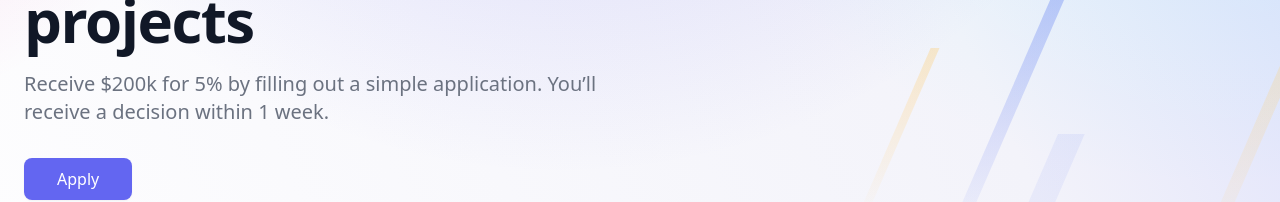
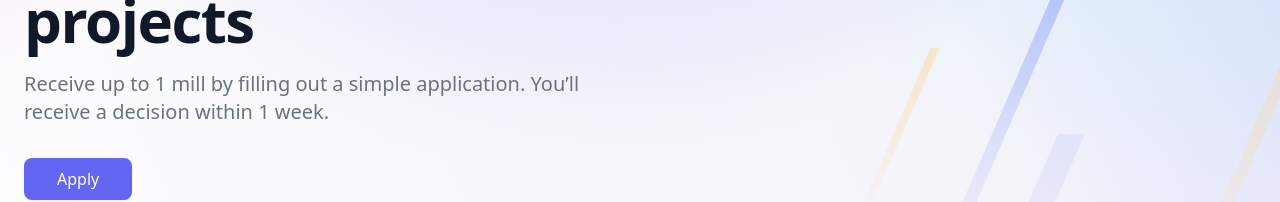
Before and after one commit to metasj/frontend, a Next.js app: page / in a window 1280 px wide. Shown: the part 334-536 px from the top of the page. Built offline with nearby package versions, Linux system fonts and the light colour scheme; what @tailwindcss/typography would draw is missing.

Commit message:
update subtitle

```diff
--- a/src/components/Meta.js
+++ b/src/components/Meta.js
@@ -1,9 +1,7 @@
 import Head from 'next/head'
 const Meta = ({ title, desc }) => {
 	title = title ?? 'Hyperscale - Fast Funding'
-	desc =
-		desc ??
-		'Fast funding for early crypto projects. Receive $200k for 5% by filling out a simple application. You’ll recieve a decision within 1 week.'
+	desc = desc ?? "Receive up to 1 mill by filling out a simple application. You'll receive a decision within 1 week."
 	return (
 		<Head>
 			<title>{title}</title>
--- a/src/pages/index.js
+++ b/src/pages/index.js
@@ -166,7 +166,7 @@ const Landing = () => (
 								</span>
 							</h1>
 							<p className="mt-3 text-base text-gray-500 sm:mt-5 sm:text-xl lg:text-lg xl:text-xl">
-								<span>Receive $200k for 5% by filling out a simple application.</span>{' '}
+								<span>Receive up to 1 mill by filling out a simple application.</span>{' '}
 								<span>You’ll receive a decision within 1 week.</span>
 							</p>
 							<div className="mt-8 sm:max-w-lg sm:mx-auto text-center lg:text-left lg:mx-0">
```
